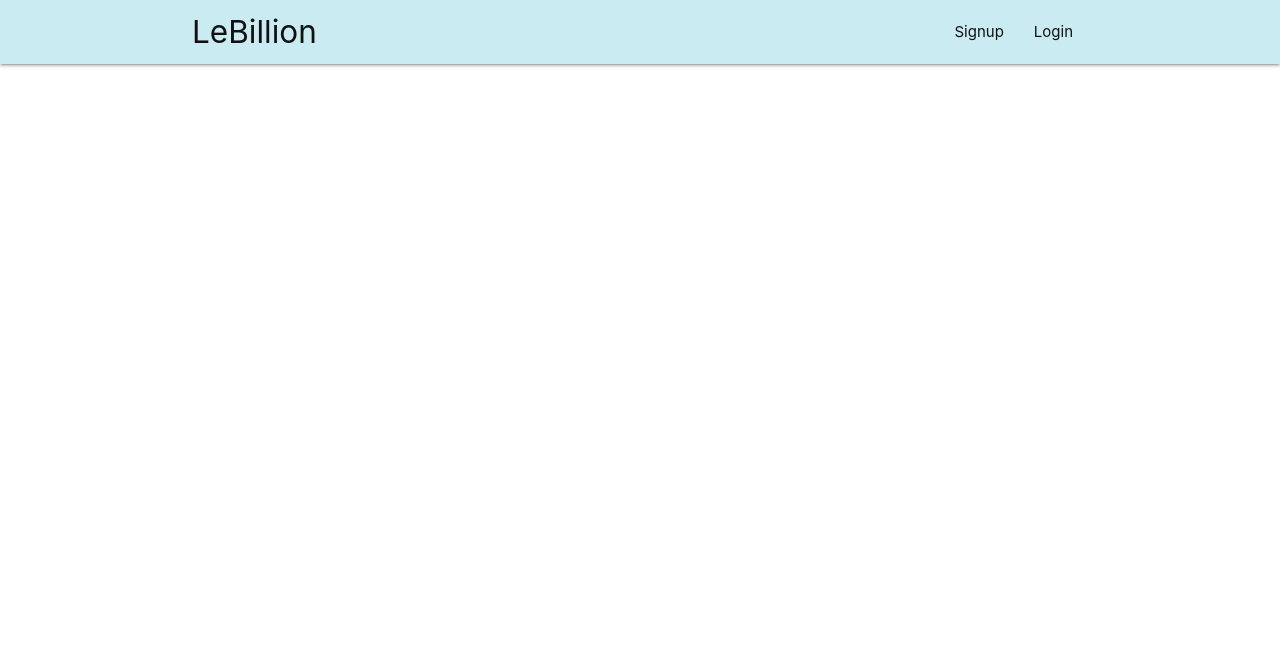
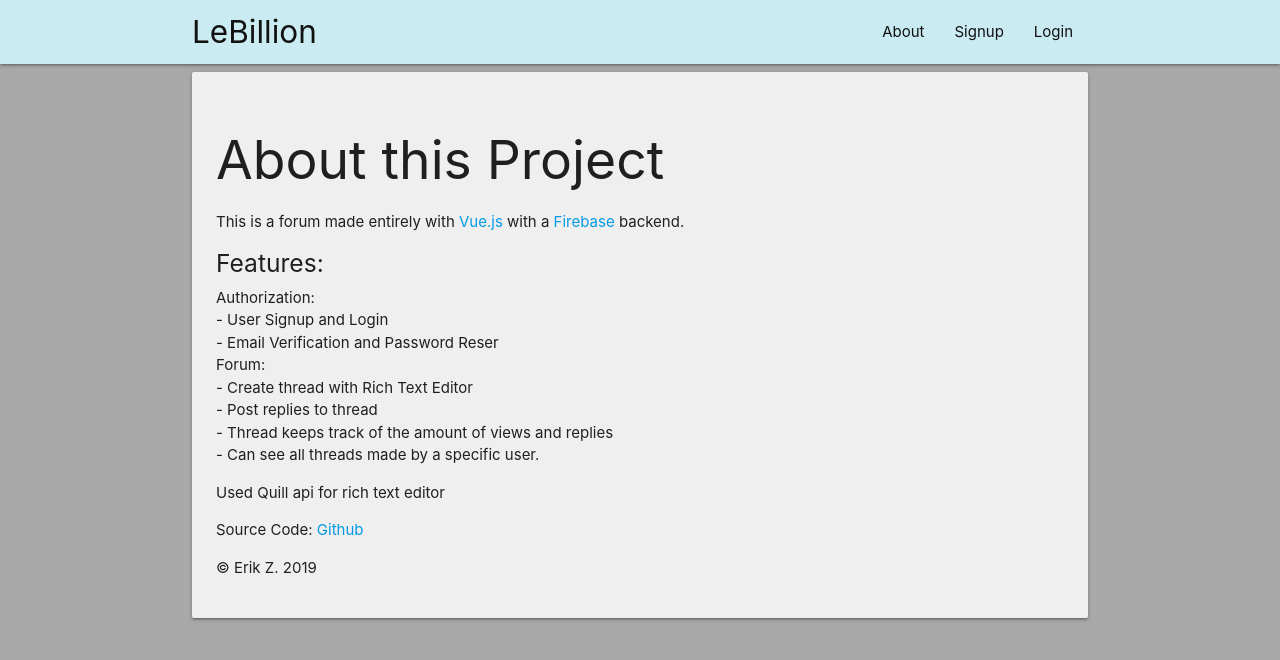
Before and after one commit to trashbagman/Le-Billion, a Vue app: page /about in a window 1280 px wide. Shown: the top 660 px of the page. Built offline with nearby package versions, Linux system fonts and the light colour scheme; no server answers; the HTML template or start-up script is replaced by a standard one.

Commit message:
Added About Page

```diff
--- a/src/components/Navbar.vue
+++ b/src/components/Navbar.vue
@@ -4,6 +4,7 @@
             <div class="container">
                 <router-link :to="{name: 'Home'}" class="brand-logo left">LeBillion</router-link>
                 <ul class="right">
+                    <li><router-link :to="{name: 'About'}">About</router-link></li>
                     <li v-if="!user"><router-link :to="{name: 'Signup'}">Signup</router-link></li>
                     <li v-if="!user"><router-link :to="{name : 'Login'}">Login</router-link></li>
                     <li v-if="user"><router-link :to="{name: 'ViewProfile', params: {slug: currentUserSlug}}">{{ user.displayName }}</router-link></li>
--- /dev/null
+++ b/src/components/home/About.vue
@@ -0,0 +1,33 @@
+<template>
+    <div class="about container">
+        <div class="card-panel">
+            <h2>About this Project</h2>
+            <p>This is a forum made entirely with <a href='https://vuejs.org/'>Vue.js</a> with a <a href='https://firebase.google.com/'>Firebase</a> backend.</p>
+
+            <ul>
+                <h5>Features:</h5>
+                Authorization:
+                <li>- User Signup and Login</li>
+                <li>- Email Verification and Password Reser</li>
+                Forum:
+                <li>- Create thread with Rich Text Editor</li>
+                <li>- Post replies to thread</li>
+                <li>- Thread keeps track of the amount of views and replies</li>
+                <li>- Can see all threads made by a specific user.</li>
+            </ul>
+            <p>Used Quill api for rich text editor</p>
+            <p>Source Code: <a href="https://github.com/trashbagman/Le-Billion">Github</a></p>
+            <p>© Erik Z. 2019</p>
+        </div>
+    </div>
+</template>
+
+<style>
+  body{
+    background-color: #a9a9a9
+  }
+  .about .card-panel{
+      background-color: #efefef;
+  }
+
+</style>
--- a/src/router/index.js
+++ b/src/router/index.js
@@ -17,6 +17,11 @@ const router = new Router({
         requiresAuth: true,
         requiresVerif: true
       }
+    },
+    {
+      path: '/about',
+      name: 'About',
+      component: () => import('@/components/home/About'),
     },
     {
       path: '/profile/:slug',
```
